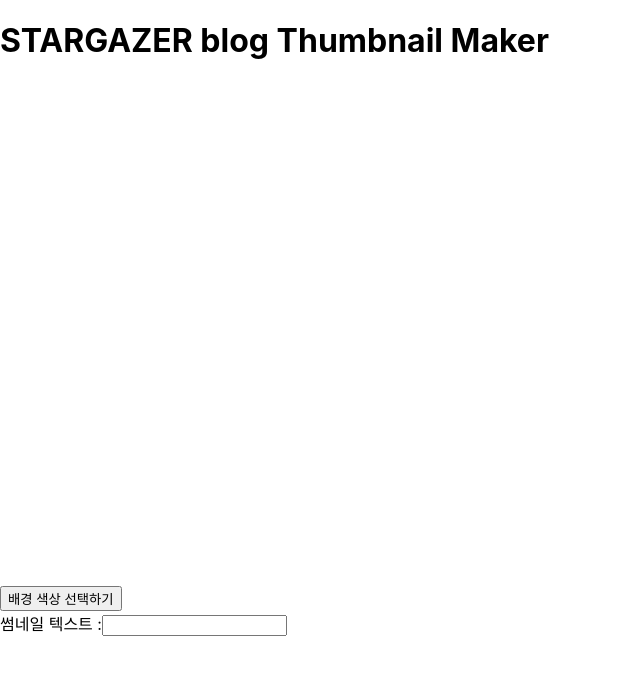
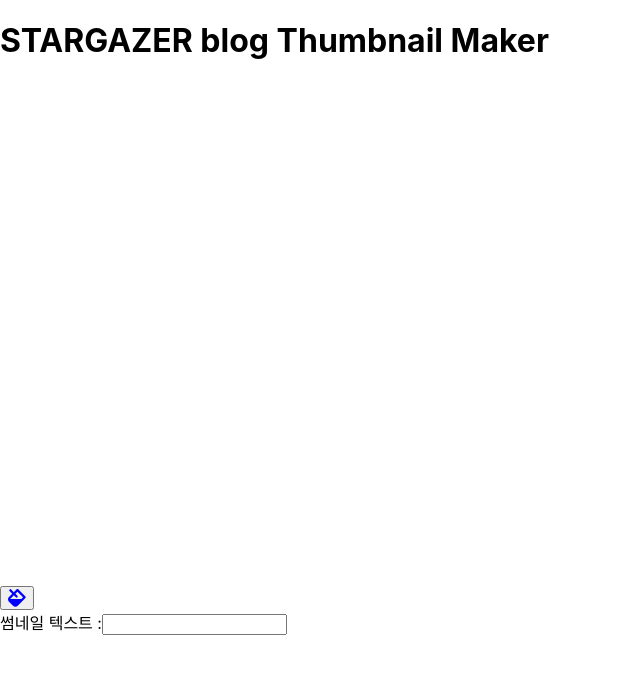
Before and after one commit to HarenKei/Thumbnail_Maker, a React (Create React App) app: page / in a window 1280 px wide. Shown: the top 674 px of the page, without its empty margins (0-640 px from the left). Built offline with nearby package versions, Linux system fonts and the light colour scheme.

Commit message:
Update App.js : Add Font Awesome and Change Color Picker Button To faFill Font Awesome Icon

```diff
--- a/package.json
+++ b/package.json
@@ -3,6 +3,10 @@
   "version": "0.1.0",
   "private": true,
   "dependencies": {
+    "@fortawesome/fontawesome-svg-core": "^1.2.36",
+    "@fortawesome/free-brands-svg-icons": "^5.15.4",
+    "@fortawesome/free-solid-svg-icons": "^5.15.4",
+    "@fortawesome/react-fontawesome": "^0.1.15",
     "@testing-library/jest-dom": "^5.11.4",
     "@testing-library/react": "^11.1.0",
     "@testing-library/user-event": "^12.1.10",
--- a/src/App.js
+++ b/src/App.js
@@ -1,5 +1,7 @@
 import React, { useState, useEffect, useRef } from 'react';
 import { SketchPicker, BlockPicker } from 'react-color';
+import { FontAwesomeIcon } from '@fortawesome/react-fontawesome';
+import { faFill } from '@fortawesome/free-solid-svg-icons';
 
 import './App.css';
 
@@ -39,7 +41,8 @@
 
     <div>
       <button onClick={()=>setShowButton(showButton=>!showButton)}>
-        {showButton ? '배경 색상 선택창 닫기' : '배경 색상 선택하기'}
+        <FontAwesomeIcon icon={faFill} color="blue" size="lg"/>
+        {/*{showButton ? '배경 색상 선택창 닫기' : '배경 색상 선택하기'}*/}
       </button>
       {showButton && (<BlockPicker
                         color={color}
```
Also changed, not shown: 2 other files (tests, documents, lock files or other folders).
